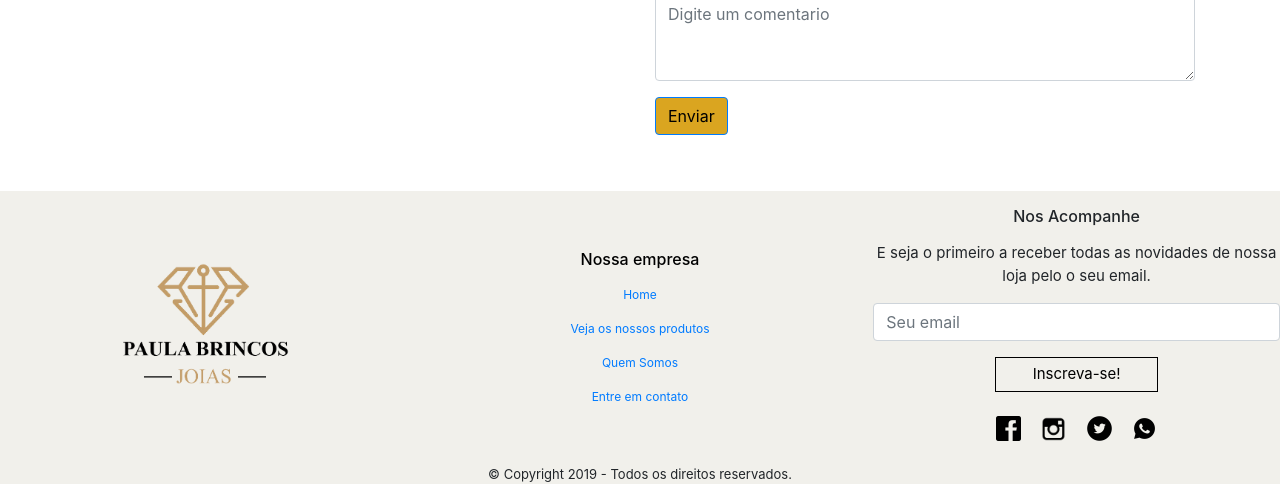
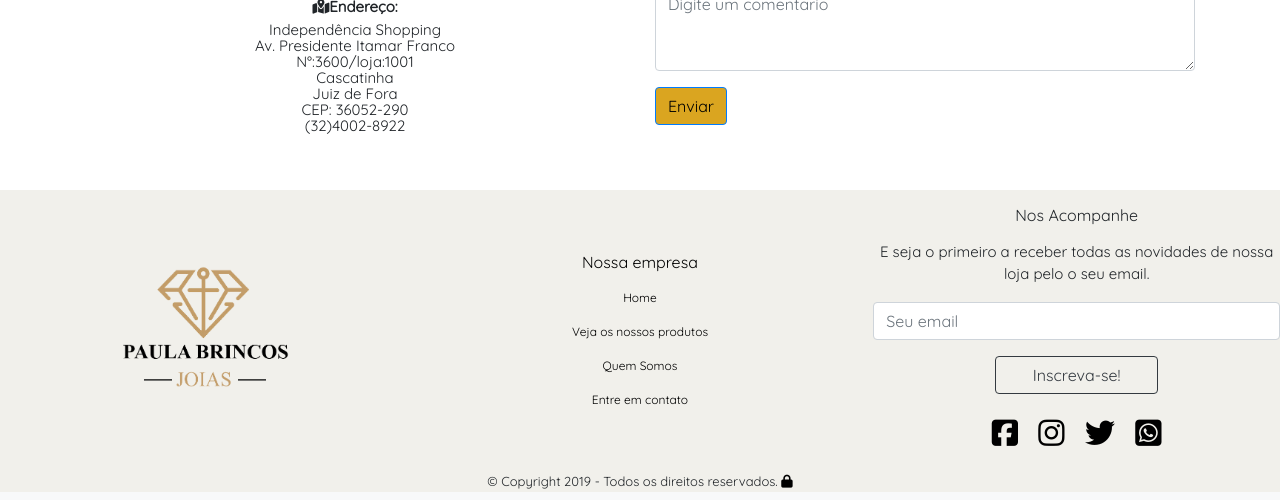
Before and after one commit to GabrielCeffas/Equipe-3-Trainee-2019.2, a PHP site: page /viewContato.html in a window 1280 px wide. Shown: the part 539-1039 px from the top of the page. Run offline with PHP 8.4, Linux system fonts and the light colour scheme; some libraries are stand-ins or nearby versions; some web fonts are replaced.

Commit message:
arrumei os erros

```diff
--- a/View_Contato/viewContato.css
+++ b/View_Contato/viewContato.css
@@ -1,14 +1,20 @@
  body{
-    font-family:'Quicksand', sans-serif;
+    font-family:'Quicksand', sans-serif!important;
  }
 
+ .card-body{
+    background-color: #ffc6b3!important;
+    size: 10px;
+ }
 
 .navbar{
     font-family:'Quicksand', sans-serif;
     font-size: 120%;
 }
 
-
+.container{
+    margin-top: 70px;
+}
 .header{
    background-color: #DAA520;
    color: black!important;
@@ -19,16 +25,36 @@
    font-family: 'Quicksand', sans-serif!important;
 }
 
+.ende{
+    font-size: 15px;
+    line-height:0px;
+}
 
 
-*, *:before, *:after {
-    margin:0;
-    padding:0;
+.iframe-container{
+    position: relative;
+    width: 100%;
+    padding-bottom: 56.25%; /* Ratio 16:9 ( 100%/16*9 = 56.25% ) */
+}
+.iframe-container > *{
+    display: block;
+    position: absolute;
+    top: 0;
+    right: 0;
+    bottom: 0;
+    left: 0;
+    margin: 0;
+    padding: 0;
+    height: 100%;
+    width: 100%;
 }
 
 #rodape{
     background-color: #f1f0eb;
-    margin: 0%;"!important"
+}
+.row {
+    margin-right: 0;
+    margin-left: 0;
 }
 
 .bto{
@@ -54,6 +80,7 @@
 #copyright{
     font-size: 13px;
     text-align: center;
+    margin-bottom: 0;
 }
 
 #end{
@@ -76,3 +103,27 @@
     width: 45%;
     height: auto;
 }
+
+nav a {
+    color: #000000;
+}
+
+nav a:link {
+    text-decoration: none;
+    color: #000000;
+}
+
+nav a:hover {
+    text-decoration: none;
+    color: #000000;
+}
+
+.social{
+    margin: 2%;
+    color: #000000;
+    font-size: 30px;
+}
+
+.login{
+    color: #000000;
+}
--- a/View_Contato/viewContato.html
+++ b/View_Contato/viewContato.html
@@ -48,13 +48,27 @@
 
     <div class="container">
         <div class="row">
-          <div class="col-sm">
-            <h2 class="header">Localização</h2>
-            <iframe src="https://www.google.com/maps/embed?pb=!1m18!1m12!1m3!1d7409.968154982964!2d-43.358822190862966!3d-21.780877245266694!2m3!1f0!2f0!3f0!3m2!1i1024!2i768!4f13.1!3m3!1m2!1s0x0%3A0xb6ffa6ed3a5e43ac!2sIndepend%C3%AAncia%20Shopping!5e0!3m2!1spt-BR!2sbr!4v1569341060201!5m2!1spt-BR!2sbr"frameborder="0" style="border:0;" allowfullscreen=""></iframe>
+          <div class="col-sm text-center">
+              <div class="card">
+                  <div class="card-body text-center">
+                    <h1>Localização</h1>
+                  </div>
+                </div>
+                <div class="iframe-container">
+                    <iframe src="https://www.google.com/maps/embed?pb=!1m18!1m12!1m3!1d7409.968154982964!2d-43.358822190862966!3d-21.780877245266694!2m3!1f0!2f0!3f0!3m2!1i1024!2i768!4f13.1!3m3!1m2!1s0x0%3A0xb6ffa6ed3a5e43ac!2sIndepend%C3%AAncia%20Shopping!5e0!3m2!1spt-BR!2sbr!4v1569341060201!5m2!1spt-BR!2sbr" width="550" height="430" frameborder="0" style="border:0;" allowfullscreen=""></iframe>
+                </div>
+                <h1 class="ende"><p><i class="fas fa-map-marked-alt"></i><strong>Endereço:</strong></p> <p>Independência Shopping</p>  <p>Av. Presidente Itamar Franco</p> <p>N°:3600/loja:1001</p>  <p>Cascatinha</p> <p>Juiz de Fora</p>  <p>CEP: 36052-290</p>
+                    <p>(32)4002-8922</p></h1>
           </div>
+
+
           <div class="col-sm">
             <form class="">
-                <h2 class="header">Entre em contato conosco</h2>
+                <div class="card">
+                    <div class="card-body text-center">
+                      <h1>Entre em contato conosco</h1>
+                    </div>
+                  </div>
                 <div class="form-group">
                   <label for="exampleFormControlInput1">Email de contato</label>
                   <input type="email" class="form-control" id="exampleFormControlInput1" placeholder="seuemail@exemplo.com">
@@ -76,6 +90,7 @@
               <button style="background-color:#DAA520;color:black"type="submit" class="btn btn-primary mb-2">Enviar</button>
               </form>
           </div>
+
         </div>
       </div>
 
@@ -95,27 +110,26 @@
           <div class="col-md-4 mapaSite">
             <nav>
               <p><h6>Nossa empresa</h6></p>
-              <p><a class="menu" href="#">Home</a></p>
-              <p><a class="menu" href="#">Veja os nossos produtos</a></p>
+              <p><a class="menu" href="index.html">Home</a></p>
+              <p><a class="menu" href="produtos.html">Veja os nossos produtos</a></p>
               <p><a class="menu" href="quemsomos.html">Quem Somos</a></p>
-              <p><a class="menu" href="#">Entre em contato</a></p>
+              <p><a class="menu" href="viewContato.html">Entre em contato</a></p>
             </nav>
           </div>
           <div id="end" class="col-md-4">
-            <section>
+            <sect-ion>
               <p for="email"><h6>Nos Acompanhe</h6></p>
               <p id="end">E seja o primeiro a receber todas as novidades de nossa loja pelo o seu email.</p>
               <p><input class="UserEmail form-control" name="UserEmail" id="UserEmail" type="email" placeholder="Seu email"></p>
-              <p><input class="bto" type="submit" value="Inscreva-se!"/></p>
+              <p><input class="btn btn-outline-dark bto" type="submit" value="Inscreva-se!"/></p>
             </section>
-            <p><a title="Facebook" href="http://facebook.com/"><img id="social"src="img/facebook.png"></i></a>
-            <a title="Instagram" href="http://instagram.com/"><img id="social"src="img/instagram.png"></i></a>
-            <a title="Twitter" href="http://twitter.com/"><img id="social"src="img/twitter.png"></i></a>
-            <a title="Whatsapp" href="http://web.whatsapp.com/"><img id="social"src="img/whatsapp.png"></i></a></p>
+            <p><a title="Facebook" href="http://facebook.com/"><i class="fab fa-facebook-square social"></i></a>
+            <a title="Instagram" href="http://instagram.com/"><i class="fab fa-instagram social"></i></i></a>
+            <a title="Twitter" href="http://twitter.com/"><i class="fab fa-twitter social"></i></i></a>
+            <a title="Whatsapp" href="http://web.whatsapp.com/"><i class="fab fa-whatsapp-square social"></i></a></p>
           </div>
         </div>
-        <p id="copyright">© Copyright 2019 - Todos os direitos reservados.</p>
+        <p id="copyright">© Copyright 2019 - Todos os direitos reservados. <a href="viewLogin.html"><i class="fas fa-lock login"></i></a></p>
       </div>
     </footer>
-
 </html>
```
